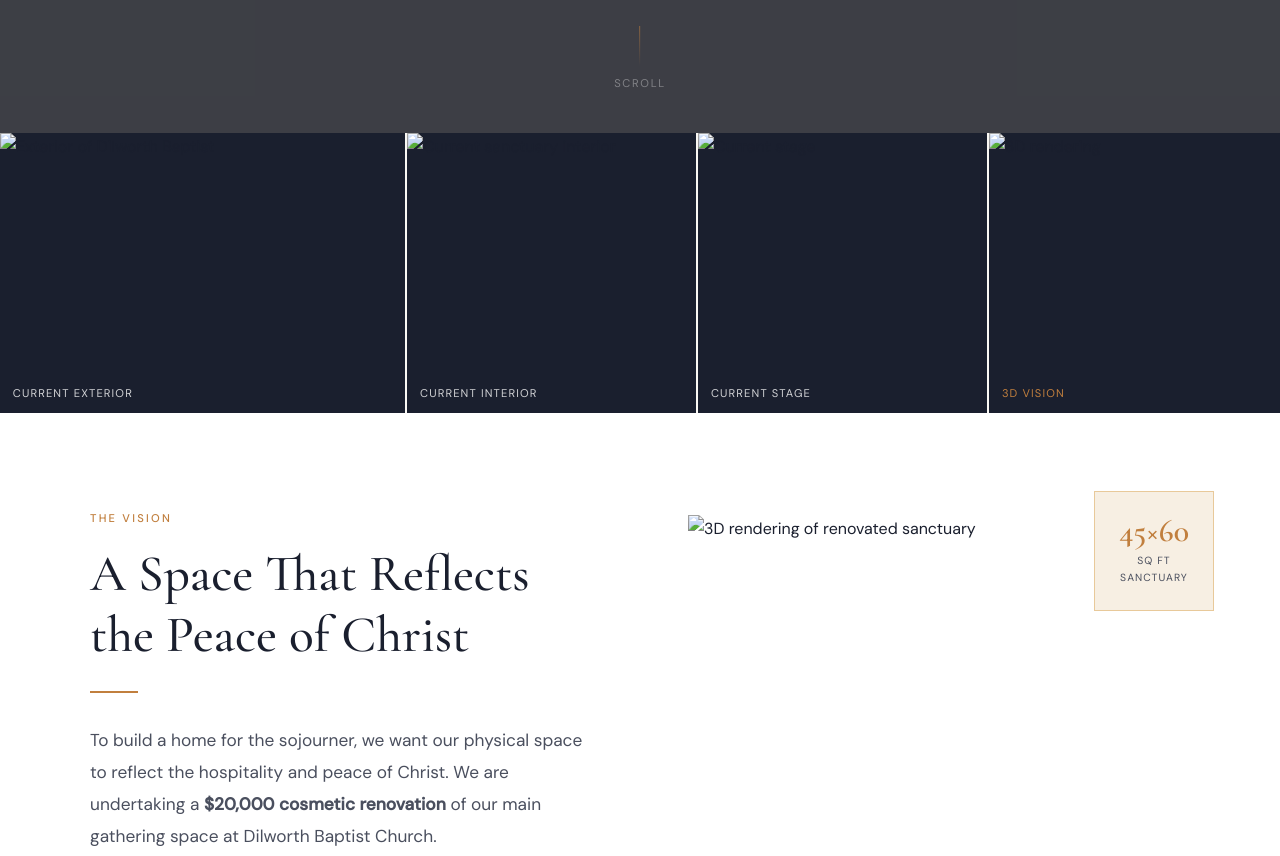
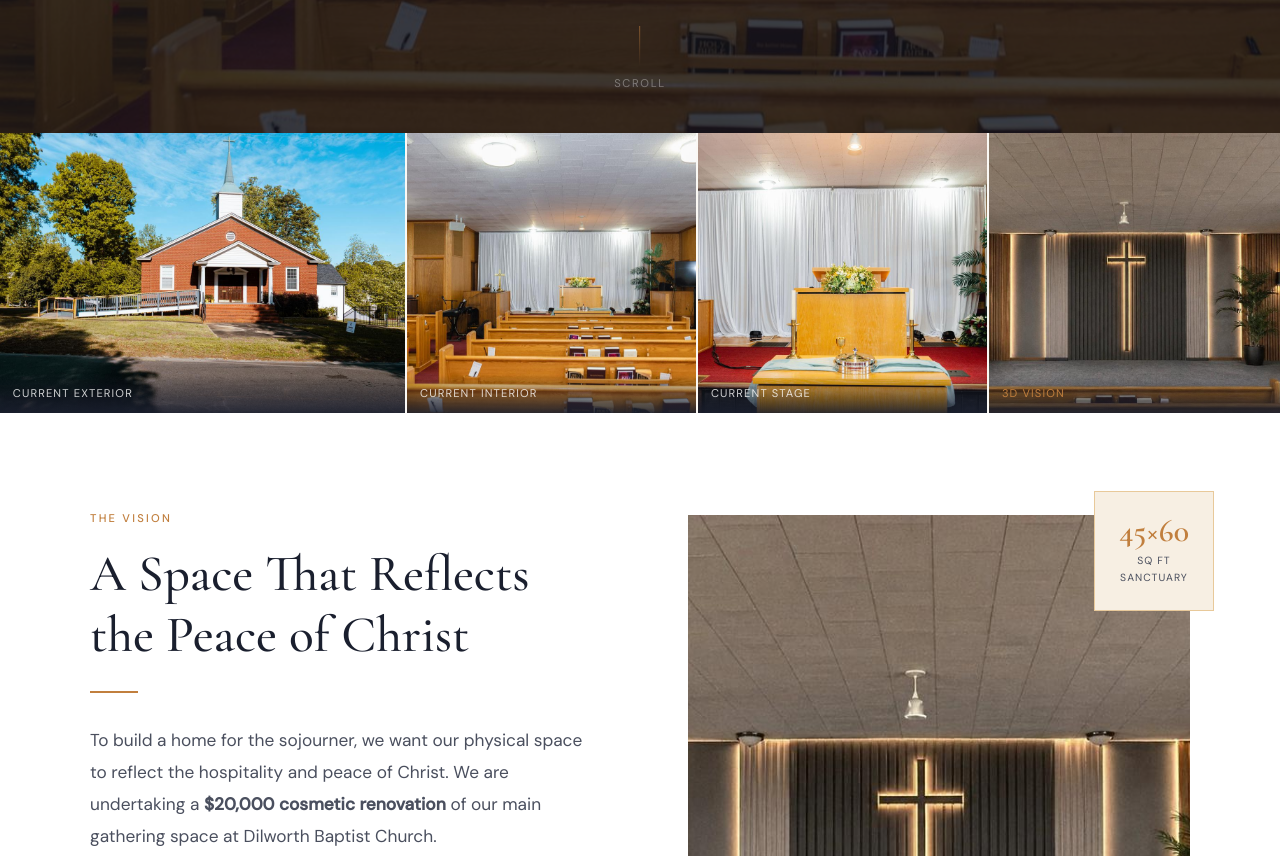
Before and after one commit to MannaHouse/Manna-house-renovation, a plain HTML site: page index.html in a window 1280 px wide. Shown: the part 667-1523 px from the top of the page. Drawn offline with nearby package versions, Linux system fonts and the light colour scheme.

Commit message:
Add files via upload

```diff
--- a/index.html
+++ b/index.html
@@ -23,7 +23,7 @@
   .nav-cta { background: var(--cognac); color: #fff; border: none; padding: 0.55rem 1.4rem; font-family: 'DM Sans', sans-serif; font-size: 0.85rem; font-weight: 500; letter-spacing: 0.04em; cursor: pointer; text-transform: uppercase; text-decoration: none; display: inline-block; transition: background 0.2s; }
   .nav-cta:hover { background: #a86d32; }
   .hero { min-height: 100vh; display: flex; flex-direction: column; align-items: center; justify-content: center; text-align: center; padding: 8rem 2rem 5rem; position: relative; overflow: hidden; }
-  .hero-bg { position: absolute; inset: 0; background-image: url('photos/interior.jpg'); background-size: cover; background-position: center; }
+  .hero-bg { position: absolute; inset: 0; background-image: url('https://raw.githubusercontent.com/MannaHouse/Manna-house-renovation/main/interior.jpg'); background-size: cover; background-position: center; }
   .hero-bg::after { content: ''; position: absolute; inset: 0; background: rgba(14,17,25,0.80); }
   .hero-eyebrow { font-size: 0.75rem; font-weight: 500; letter-spacing: 0.2em; text-transform: uppercase; color: var(--cognac); margin-bottom: 1.5rem; position: relative; z-index: 1; }
   .hero h1 { font-family: 'Cormorant Garamond', serif; font-size: clamp(3rem, 7vw, 5.5rem); font-weight: 500; line-height: 1.1; color: #fff; margin-bottom: 1.5rem; position: relative; z-index: 1; }
@@ -183,19 +183,19 @@
 
 <div class="photo-strip">
   <div class="photo-slot">
-    <img src="photos/ext1.jpg" alt="Exterior of Dilworth Baptist">
+    <img src="https://raw.githubusercontent.com/MannaHouse/Manna-house-renovation/main/ext1.jpg" alt="Exterior of Dilworth Baptist">
     <div class="photo-slot-label">Current Exterior</div>
   </div>
   <div class="photo-slot">
-    <img src="photos/interior.jpg" alt="Current sanctuary interior">
+    <img src="https://raw.githubusercontent.com/MannaHouse/Manna-house-renovation/main/interior.jpg" alt="Current sanctuary interior">
     <div class="photo-slot-label">Current Interior</div>
   </div>
   <div class="photo-slot">
-    <img src="photos/stage.jpg" alt="Current stage">
+    <img src="https://raw.githubusercontent.com/MannaHouse/Manna-house-renovation/main/stage.jpg" alt="Current stage">
     <div class="photo-slot-label">Current Stage</div>
   </div>
   <div class="photo-slot">
-    <img src="photos/rendering.jpg" alt="3D rendering">
+    <img src="https://raw.githubusercontent.com/MannaHouse/Manna-house-renovation/main/rendering.jpg" alt="3D rendering">
     <div class="photo-slot-label" style="color:var(--cognac);">3D Vision</div>
   </div>
 </div>
@@ -215,7 +215,7 @@
       </div>
       <div class="vision-image-block">
         <div class="vision-img-main">
-          <img src="photos/rendering.jpg" alt="3D rendering of renovated sanctuary">
+          <img src="https://raw.githubusercontent.com/MannaHouse/Manna-house-renovation/main/rendering.jpg" alt="3D rendering of renovated sanctuary">
           <div class="vision-img-overlay"></div>
           <div class="vision-img-caption">"You are not as far<br>from home as you think."</div>
         </div>
@@ -283,22 +283,22 @@
     <div id="before-panel">
       <div class="gallery-grid">
         <div class="gallery-item" style="grid-row:span 2;">
-          <img src="photos/interior.jpg" alt="Current sanctuary">
+          <img src="https://raw.githubusercontent.com/MannaHouse/Manna-house-renovation/main/interior.jpg" alt="Current sanctuary">
           <div class="gallery-tag">Sanctuary</div>
           <div class="gallery-overlay"><svg width="28" height="28" viewBox="0 0 24 24" fill="none" stroke="rgba(255,255,255,0.8)" stroke-width="1.5"><path d="M15 3h6v6M9 21H3v-6M21 3l-7 7M3 21l7-7"/></svg></div>
         </div>
         <div class="gallery-item">
-          <img src="photos/stage.jpg" alt="Current stage">
+          <img src="https://raw.githubusercontent.com/MannaHouse/Manna-house-renovation/main/stage.jpg" alt="Current stage">
           <div class="gallery-tag">Stage</div>
           <div class="gallery-overlay"><svg width="24" height="24" viewBox="0 0 24 24" fill="none" stroke="rgba(255,255,255,0.8)" stroke-width="1.5"><path d="M15 3h6v6M9 21H3v-6M21 3l-7 7M3 21l7-7"/></svg></div>
         </div>
         <div class="gallery-item">
-          <img src="photos/ext1.jpg" alt="Exterior">
+          <img src="https://raw.githubusercontent.com/MannaHouse/Manna-house-renovation/main/ext1.jpg" alt="Exterior">
           <div class="gallery-tag">Exterior</div>
           <div class="gallery-overlay"><svg width="24" height="24" viewBox="0 0 24 24" fill="none" stroke="rgba(255,255,255,0.8)" stroke-width="1.5"><path d="M15 3h6v6M9 21H3v-6M21 3l-7 7M3 21l7-7"/></svg></div>
         </div>
         <div class="gallery-item">
-          <img src="photos/ext2.jpg" alt="Exterior view 2">
+          <img src="https://raw.githubusercontent.com/MannaHouse/Manna-house-renovation/main/ext2.jpg" alt="Exterior view 2">
           <div class="gallery-tag">Exterior</div>
           <div class="gallery-overlay"><svg width="24" height="24" viewBox="0 0 24 24" fill="none" stroke="rgba(255,255,255,0.8)" stroke-width="1.5"><path d="M15 3h6v6M9 21H3v-6M21 3l-7 7M3 21l7-7"/></svg></div>
         </div>
@@ -307,22 +307,22 @@
     <div id="after-panel" style="display:none;">
       <div class="gallery-grid">
         <div class="gallery-item" style="grid-row:span 2;">
-          <img src="photos/rendering.jpg" alt="3D rendering">
+          <img src="https://raw.githubusercontent.com/MannaHouse/Manna-house-renovation/main/rendering.jpg" alt="3D rendering">
           <div class="gallery-tag" style="background:var(--cognac);">Vision</div>
           <div class="gallery-overlay"><svg width="28" height="28" viewBox="0 0 24 24" fill="none" stroke="rgba(255,255,255,0.8)" stroke-width="1.5"><path d="M15 3h6v6M9 21H3v-6M21 3l-7 7M3 21l7-7"/></svg></div>
         </div>
         <div class="gallery-item">
-          <img src="photos/rendering.jpg" alt="Stage vision" style="object-position:center 30%;">
+          <img src="https://raw.githubusercontent.com/MannaHouse/Manna-house-renovation/main/rendering.jpg" alt="Stage vision" style="object-position:center 30%;">
           <div class="gallery-tag" style="background:var(--cognac);">Stage</div>
           <div class="gallery-overlay"><svg width="24" height="24" viewBox="0 0 24 24" fill="none" stroke="rgba(255,255,255,0.8)" stroke-width="1.5"><path d="M15 3h6v6M9 21H3v-6M21 3l-7 7M3 21l7-7"/></svg></div>
         </div>
         <div class="gallery-item">
-          <img src="photos/rendering.jpg" alt="Lighting vision" style="object-position:left center;">
+          <img src="https://raw.githubusercontent.com/MannaHouse/Manna-house-renovation/main/rendering.jpg" alt="Lighting vision" style="object-position:left center;">
           <div class="gallery-tag" style="background:var(--cognac);">Lighting</div>
           <div class="gallery-overlay"><svg width="24" height="24" viewBox="0 0 24 24" fill="none" stroke="rgba(255,255,255,0.8)" stroke-width="1.5"><path d="M15 3h6v6M9 21H3v-6M21 3l-7 7M3 21l7-7"/></svg></div>
         </div>
         <div class="gallery-item">
-          <img src="photos/rendering.jpg" alt="Cross vision" style="object-position:center top;">
+          <img src="https://raw.githubusercontent.com/MannaHouse/Manna-house-renovation/main/rendering.jpg" alt="Cross vision" style="object-position:center top;">
           <div class="gallery-tag" style="background:var(--cognac);">Acoustic Wall</div>
           <div class="gallery-overlay"><svg width="24" height="24" viewBox="0 0 24 24" fill="none" stroke="rgba(255,255,255,0.8)" stroke-width="1.5"><path d="M15 3h6v6M9 21H3v-6M21 3l-7 7M3 21l7-7"/></svg></div>
         </div>
```
